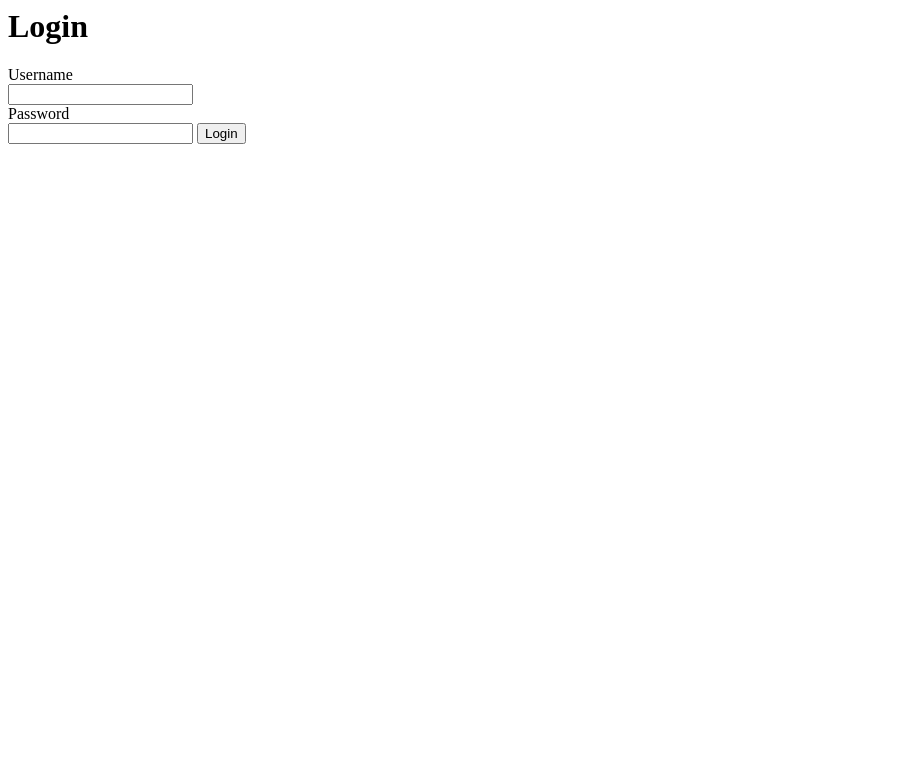
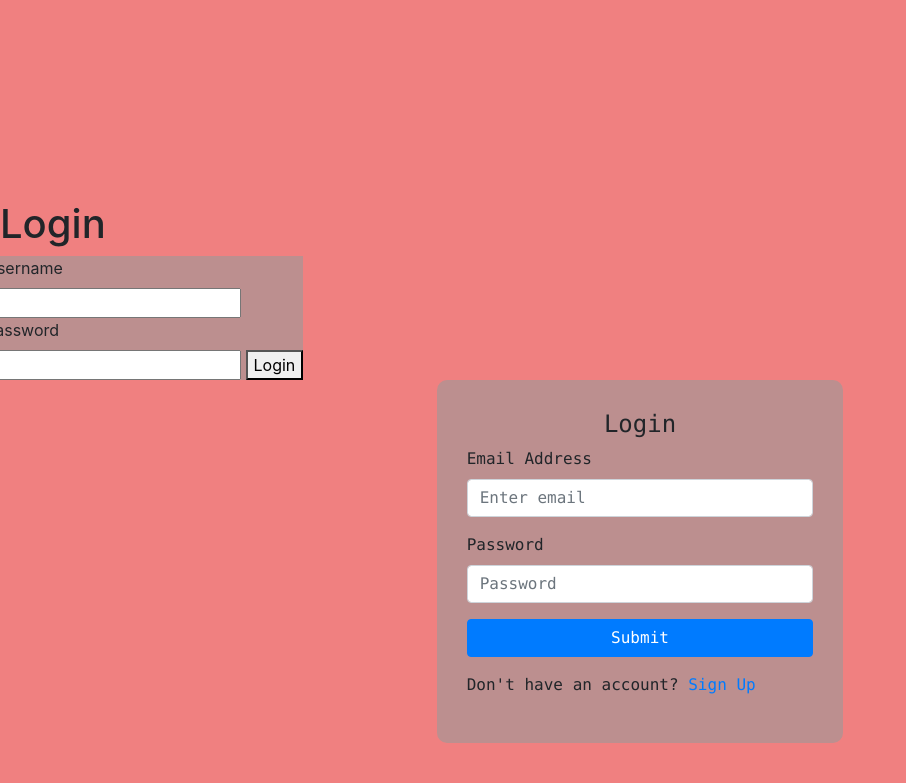
Before and after one commit to GoCoronaGo7/GoCoronaGo, a Flask app: page /login/ in a window 1280 px wide. Shown: the top 783 px of the page, without its empty margins (0-906 px from the left). Run offline with Flask 2, Linux system fonts and the light colour scheme; some libraries are stand-ins or nearby versions.

Commit message:
login page

```diff
--- a/app.py
+++ b/app.py
@@ -33,5 +33,10 @@ def login():
     print(form)
     return render_template('login.html',form = form)
 
+@app.route('/signup')
+def signup():
+    ##this is a test function for the signup page link
+    return 'sign up page'
+
 if __name__ == '__main__':
-   app.run()
+   app.run(debug=True)
--- /dev/null
+++ b/static/main.css
@@ -0,0 +1,15 @@
+/* colors are subject to change*/
+body{
+	background: lightcoral;
+	padding-top: 25vh;
+}
+
+form{
+	background: rosybrown;
+}
+
+.form-container{
+    font-family: "Lucida Sans Typewriter", "Lucida Console", Monaco, "Bitstream Vera Sans Mono", monospace;
+	border-radius: 10px;
+	padding: 30px;
+}
--- a/templates/login.html
+++ b/templates/login.html
@@ -1,3 +1,11 @@
+{% extends "main.html"%}
+
+{%block title%}
+	Login
+{%endblock title%}
+
+{% block login%}
+	<!-- i didnt change yours as i didnt understand-->
 	<h1>Login</h1>
 	<div class="row">
 			<form action="." method="post" class="form form-horizontal" name="loginform">
@@ -8,4 +16,25 @@
                 {{ form.password }}
 				<button name-"action_save" type="submit">Login</button>
 			</form>
+
+	<!--this part i did and copied some of the changes can u implement the rest as i didnt understand the database linking-->
+			<section class="container-fluid">
+				<section class="row justify-content-center">
+				  <section class="col-12 col-sm-6 col-md-4">
+					<form action="." mrthod='POST' class="form-container" name="login form">
+					<div class="form-group">
+					  <h4 class="text-center "> Login </h4>
+					  <label for="InputEmail1">Email Address</label>
+					   <input type="email" class="form-control" id="InputEmail1" aria-describeby="emailHelp" placeholder="Enter email">
+					</div>
+					<div class="form-group">
+					  <label for="InputPassword1">Password</label>
+					  <input type="password" class="form-control" id="InputPassword1" placeholder="Password">
+					</div>
+					<button name-"action_save" type="submit" class="btn btn-primary btn-block">Submit</button>
+					<div class="form-footer">
+					  <p> <!--ideally we enter the webpage name--></p>
+					 	  <!--this is for the signup page link-->
+					  <p> Don't have an account? <a href="/signup">Sign Up</a></p>
 	</div>
+{%endblock login%}
--- /dev/null
+++ b/templates/main.html
@@ -0,0 +1,20 @@
+<!Doctype html>
+
+<html lang="en">
+<head>
+    <meta charset="utf-8">
+    <meta name="viewport" content="width=device-width, initial-scale=1, shrink-to-fit=no">
+
+    <link rel="stylesheet" href="https://stackpath.bootstrapcdn.com/bootstrap/4.1.3/css/bootstrap.min.css" integrity="sha384-MCw98/SFnGE8fJT3GXwEOngsV7Zt27NXFoaoApmYm81iuXoPkFOJwJ8ERdknLPMO" crossorigin="anonymous">
+    <link rel="stylesheet" href="{{ url_for('static', filename='main.css') }}">
+
+  <title>{%block title%} {%endblock title%}</title>
+
+</head>
+
+<body>
+  <script src="js/scripts.js"></script>
+  {%block login%}
+  {%endblock login%}
+</body>
+</html>
```
